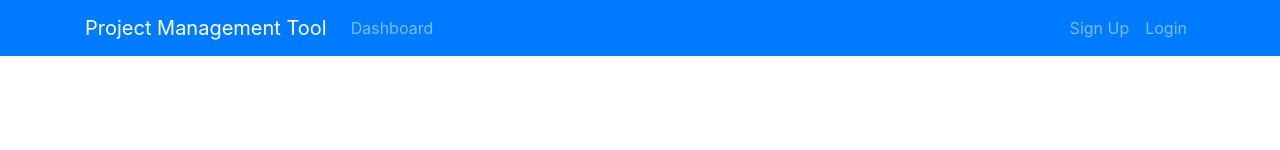
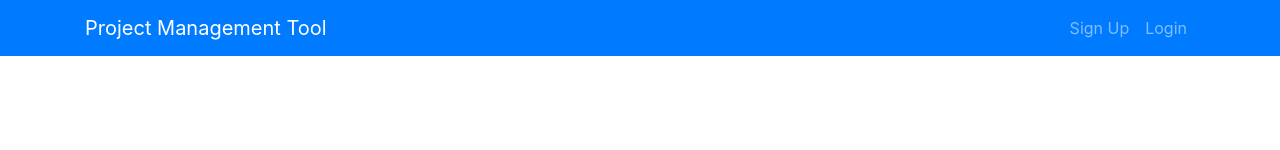
Before and after one commit to ergisgjergji/project-manager, a React (Create React App) app in the folder project-manager-react-client/: page / in a window 1280 px wide. Shown: the top 150 px of the page. Built offline with nearby package versions, Linux system fonts and the light colour scheme.

Commit message:
Dynamic navbar

```diff
--- a/project-manager-react-client/src/App.js
+++ b/project-manager-react-client/src/App.js
@@ -27,8 +27,6 @@ const checkStorage = () => {
 
   const token = localStorage.getItem('token');
   const currentTime = Date.now()/1000;
-  console.log("app");
-
 
   if(token) {
     const decoded = jwt_decode(token);
--- a/project-manager-react-client/src/components/Layout/Header.js
+++ b/project-manager-react-client/src/components/Layout/Header.js
@@ -1,16 +1,26 @@
 import React, { Component } from 'react';
 import { Link } from 'react-router-dom';
+import PropTypes from 'prop-types';
+import { connect } from 'react-redux';
+import { logout } from './../../redux/actions/authActions';
 
 class Header extends Component {
+
+    constructor(){
+        super();
+        this.logout = this.logout.bind(this);
+    }
+
+    logout = () => {
+        this.props.logout();
+        window.location.href = "/";
+    }
+
     render() {
-        return (
-            <nav className="navbar navbar-expand-sm navbar-dark bg-primary mb-4">
-                <div className="container">
-                    <Link to="/" className="navbar-brand"> Project Management Tool </Link>
-                    <button className="navbar-toggler" type="button" data-toggle="collapse" data-target="#mobile-nav">
-                        <span className="navbar-toggler-icon" />
-                    </button>
 
+        const { user, isAuthenticated } = this.props.authStore;
+
+        const logged_in_menu = (
             <div className="collapse navbar-collapse" id="mobile-nav">
                 <ul className="navbar-nav mr-auto">
                     <li className="nav-item">
@@ -22,6 +32,23 @@ class Header extends Component {
 
                 <ul className="navbar-nav ml-auto">
                     <li className="nav-item">
+                        <Link to="/dashboard" className="nav-link">
+                            <i className="fa fa-user-circle mr-1"> Welcome, {user.full_name}</i>
+                        </Link>
+                    </li>
+                    <li className="nav-item">
+                        <Link to="/logout" className="nav-link" onClick={this.logout.bind(this)}> Logout </Link>
+                    </li>
+                </ul>
+            </div>
+        );
+        const logged_out_menu = (
+            <div className="collapse navbar-collapse" id="mobile-nav">
+                <ul className="navbar-nav mr-auto">
+                </ul>
+
+                <ul className="navbar-nav ml-auto">
+                    <li className="nav-item">
                         <Link to="/register" className="nav-link"> Sign Up </Link>
                     </li>
                     <li className="nav-item">
@@ -29,10 +56,33 @@ class Header extends Component {
                     </li>
                 </ul>
             </div>
+        );
+
+        return (
+            <nav className="navbar navbar-expand-sm navbar-dark bg-primary mb-4">
+                <div className="container">
+                    <Link to="/" className="navbar-brand"> Project Management Tool </Link>
+                    <button className="navbar-toggler" type="button" data-toggle="collapse" data-target="#mobile-nav">
+                        <span className="navbar-toggler-icon" />
+                    </button>
+
+                    {
+                        isAuthenticated ? logged_in_menu : logged_out_menu
+                    }
+
                 </div>
             </nav>
         )
     }
-}
+};
 
-export default Header;
+Header.propTypes = {
+    authStore: PropTypes.object.isRequired,
+    logout: PropTypes.func.isRequired
+};
+
+const mapStateToProps = (state) => ({
+    authStore: state.authStore
+});
+
+export default connect(mapStateToProps, { logout })(Header);
```
Lines whose indentation alone changed are shown as unchanged.
